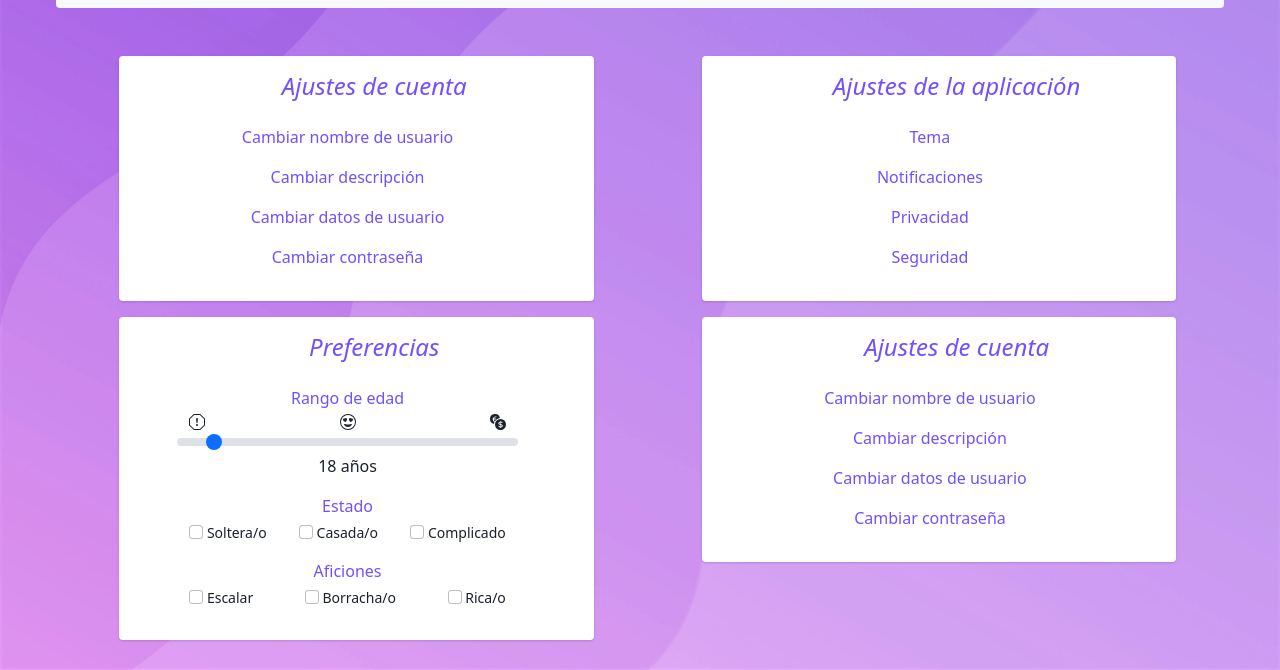
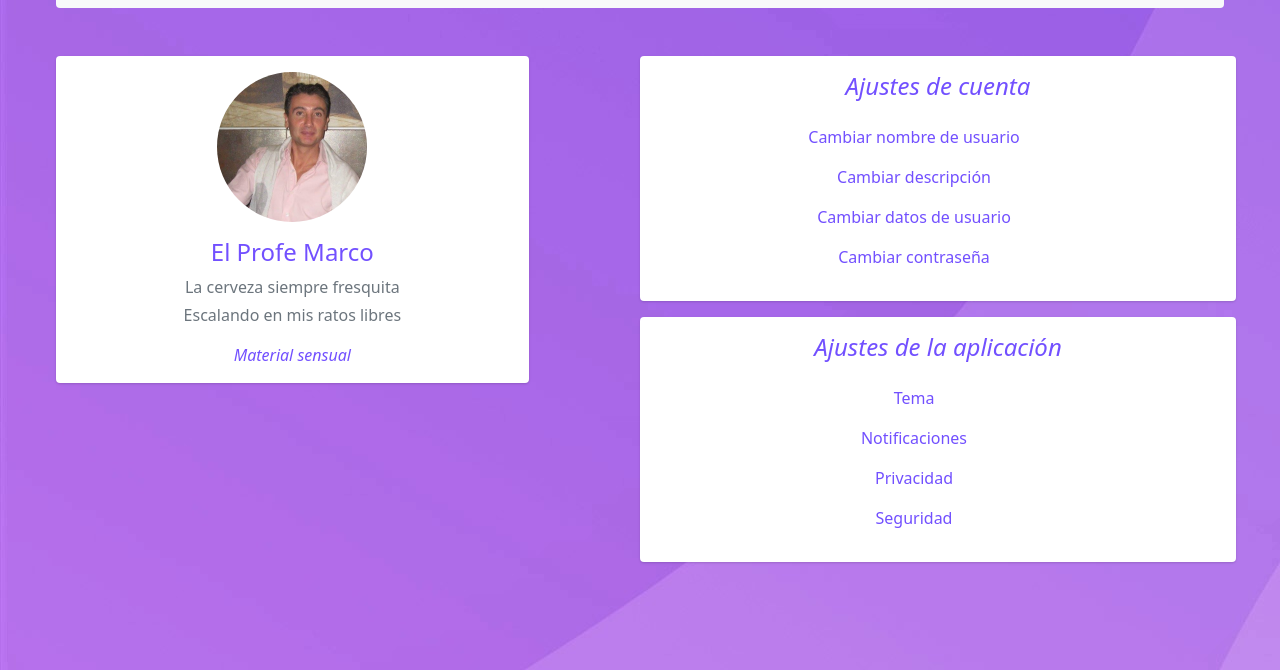
Before and after one commit to sermc/marlo, a website: page ajustes.html in a window 1280 px wide. Shown: the part 130-800 px from the top of the page. Drawn offline with nearby package versions, Linux system fonts and the light colour scheme.

Commit message:
Ajustes-Raquel

```diff
--- a/ajustes.html
+++ b/ajustes.html
@@ -42,8 +42,30 @@
     </nav>
 
     <div class="container-fluid">
-        <div class="mb-3 row">
+        <div class="row mb-3">
+            <div class=" col-6">
+                <div class="row">
+                    <div class="col-lg-10 mb-3">
+                      <div class="card">
+                        <div class="card-body">
+                          <div class="d-flex flex-column align-items-center text-center">
+                            <img src="img/Marco2.png" alt="Marco" class="rounded-circle" width="150">
+                            <div class="mt-3">
+                              <h4>El Profe Marco</h4>
+                              <p class="text-secondary mb-1">La cerveza siempre fresquita</p>
+                              <p class="text-muted font-size-sm">Escalando en mis ratos libres</p>
+                              <i class="material-icons">
+                                  <a id="enlace" class="material-icons" href="#">Material sensual</a>
+                              </i>
+                            </div>
+                          </div>
+                        </div>
+                      </div>
+                    </div>
+                </div>
+            </div>
             <div class="col">
+                    <div class="row mb-3">
                         <div class="card">
                             <div class=" card-body">
                                 <div class="row mb-3">
@@ -67,7 +89,7 @@
                         </div>
 
                     </div>
-            <div class="col">
+                    <div class="row mb-3">
                         <div class="card">
                             <div class=" card-body">
                                 <div class="row mb-3">
@@ -91,79 +113,13 @@
                         </div>
 
                     </div>
-        </div>
-        <div class="mb-3 row">
-            <div class="col">
-                <div class="card">
-                    <div class=" card-body">
-                        <div class="row mb-3">
-                            <h4><i class="material-icons mr-2">Preferencias</i></h4>
-                        </div>
-                        <div class="row container" style="text-align: center;">
-                            <div class="row mb-3">
-                                <a class="mb-1" href="">Rango de edad</a>
-                                <div class="d-flex justify-content-between">
-                                    <small><svg xmlns="http://www.w3.org/2000/svg" width="16" height="16" fill="currentColor" class="bi bi-exclamation-octagon" viewBox="0 0 16 16">
-                                        <path d="M4.54.146A.5.5 0 0 1 4.893 0h6.214a.5.5 0 0 1 .353.146l4.394 4.394a.5.5 0 0 1 .146.353v6.214a.5.5 0 0 1-.146.353l-4.394 4.394a.5.5 0 0 1-.353.146H4.893a.5.5 0 0 1-.353-.146L.146 11.46A.5.5 0 0 1 0 11.107V4.893a.5.5 0 0 1 .146-.353L4.54.146zM5.1 1 1 5.1v5.8L5.1 15h5.8l4.1-4.1V5.1L10.9 1H5.1z"/>
-                                        <path d="M7.002 11a1 1 0 1 1 2 0 1 1 0 0 1-2 0zM7.1 4.995a.905.905 0 1 1 1.8 0l-.35 3.507a.552.552 0 0 1-1.1 0L7.1 4.995z"/>
-                                      </svg></small>
-                                    <small><svg xmlns="http://www.w3.org/2000/svg" width="16" height="16" fill="currentColor" class="bi bi-emoji-heart-eyes" viewBox="0 0 16 16">
-                                        <path d="M8 15A7 7 0 1 1 8 1a7 7 0 0 1 0 14zm0 1A8 8 0 1 0 8 0a8 8 0 0 0 0 16z"/>
-                                        <path d="M11.315 10.014a.5.5 0 0 1 .548.736A4.498 4.498 0 0 1 7.965 13a4.498 4.498 0 0 1-3.898-2.25.5.5 0 0 1 .548-.736h.005l.017.005.067.015.252.055c.215.046.515.108.857.169.693.124 1.522.242 2.152.242.63 0 1.46-.118 2.152-.242a26.58 26.58 0 0 0 1.109-.224l.067-.015.017-.004.005-.002zM4.756 4.566c.763-1.424 4.02-.12.952 3.434-4.496-1.596-2.35-4.298-.952-3.434zm6.488 0c1.398-.864 3.544 1.838-.952 3.434-3.067-3.554.19-4.858.952-3.434z"/>
-                                      </svg></small>
-                                    <small><svg xmlns="http://www.w3.org/2000/svg" width="16" height="16" fill="currentColor" class="bi bi-currency-exchange" viewBox="0 0 16 16">
-                                        <path d="M0 5a5.002 5.002 0 0 0 4.027 4.905 6.46 6.46 0 0 1 .544-2.073C3.695 7.536 3.132 6.864 3 5.91h-.5v-.426h.466V5.05c0-.046 0-.093.004-.135H2.5v-.427h.511C3.236 3.24 4.213 2.5 5.681 2.5c.316 0 .59.031.819.085v.733a3.46 3.46 0 0 0-.815-.082c-.919 0-1.538.466-1.734 1.252h1.917v.427h-1.98c-.003.046-.003.097-.003.147v.422h1.983v.427H3.93c.118.602.468 1.03 1.005 1.229a6.5 6.5 0 0 1 4.97-3.113A5.002 5.002 0 0 0 0 5zm16 5.5a5.5 5.5 0 1 1-11 0 5.5 5.5 0 0 1 11 0zm-7.75 1.322c.069.835.746 1.485 1.964 1.562V14h.54v-.62c1.259-.086 1.996-.74 1.996-1.69 0-.865-.563-1.31-1.57-1.54l-.426-.1V8.374c.54.06.884.347.966.745h.948c-.07-.804-.779-1.433-1.914-1.502V7h-.54v.629c-1.076.103-1.808.732-1.808 1.622 0 .787.544 1.288 1.45 1.493l.358.085v1.78c-.554-.08-.92-.376-1.003-.787H8.25zm1.96-1.895c-.532-.12-.82-.364-.82-.732 0-.41.311-.719.824-.809v1.54h-.005zm.622 1.044c.645.145.943.38.943.796 0 .474-.37.8-1.02.86v-1.674l.077.018z"/>
-                                      </svg></small>
-                                 </div>
-                                 <input class="form-range" type="range" value="18" min="12" max="80" oninput="this.nextElementSibling.value = this.value+' años'"><output>18 años</output>
 
-                            </div>
-                            <div class="row mb-3">
-                                <a class="mb-1" href="">Estado</a>
-                                <div class="d-flex justify-content-between">
-                                    <small><span><input class="form-check-input" type="checkbox" value="" id="flexCheckDefault"></span> Soltera/o</small>
-                                    <small><span><input class="form-check-input" type="checkbox" value="" id="flexCheckDefault"></span> Casada/o</small>
-                                    <small><span><input class="form-check-input" type="checkbox" value="" id="flexCheckDefault"></span> Complicado</small>
-                                </div>
-                            </div>
-                            <div class="row mb-3">
-                                <a class="mb-1" href="">Aficiones</a>
-                                <div class="d-flex justify-content-between">
-                                    <small><span><input class="form-check-input" type="checkbox" value="" id="flexCheckDefault"></span> Escalar</small>
-                                    <small><span><input class="form-check-input" type="checkbox" value="" id="flexCheckDefault"></span> Borracha/o</small>
-                                    <small><span><input class="form-check-input" type="checkbox" value="" id="flexCheckDefault"></span> Rica/o</small>
-                                </div>
-                            </div>
-                        </div>
-                    </div>
-                </div>
 
-            </div>
-            <div class="col">
-                <div class="card">
-                    <div class=" card-body">
-                        <div class="row mb-3">
-                            <h4><i class="material-icons mr-2">Ajustes de cuenta</i></h4>
-                        </div>
-                        <div class="row container" style="text-align: center;">
-                            <div class="row mb-3">
-                                <a href="">Cambiar nombre de usuario</a>
-                            </div>
-                            <div class="row mb-3">
-                                <a href="">Cambiar descripción</a>
-                            </div>
-                            <div class="row mb-3">
-                                <a href="">Cambiar datos de usuario</a>
-                            </div>
-                            <div class="row mb-3">
-                                <a href="">Cambiar contraseña</a>
-                            </div>
                     </div>
                 </div>
             </div>
 
         </div>
     </div>
-    </div>
 
 </body></html>
--- a/styles/ajustes.css
+++ b/styles/ajustes.css
@@ -6,7 +6,6 @@ body{
     background-color: rgb(148, 124, 251);
     text-align: justify;
     background-image: url('../img/fondo.jpg');
-    background-size: 100%;
     background-repeat: no-repeat;
 }
 .card {
@@ -23,16 +22,16 @@ body{
     background-clip: border-box;
     border: 0 solid rgba(0,0,0,.125);
     border-radius: .25rem;
-    width: 85%;
+}
+.container-fluid{
+    padding-left: 3em;
+    padding-right: 3em;
 }
 
 .card-body {
     flex: 1 1 auto;
     min-height: 1px;
     padding: 1rem;
-}
-.row{
-   padding-left: 8%;
 }
 a{
     text-decoration: none;
```
Lines whose indentation alone changed are shown as unchanged.
